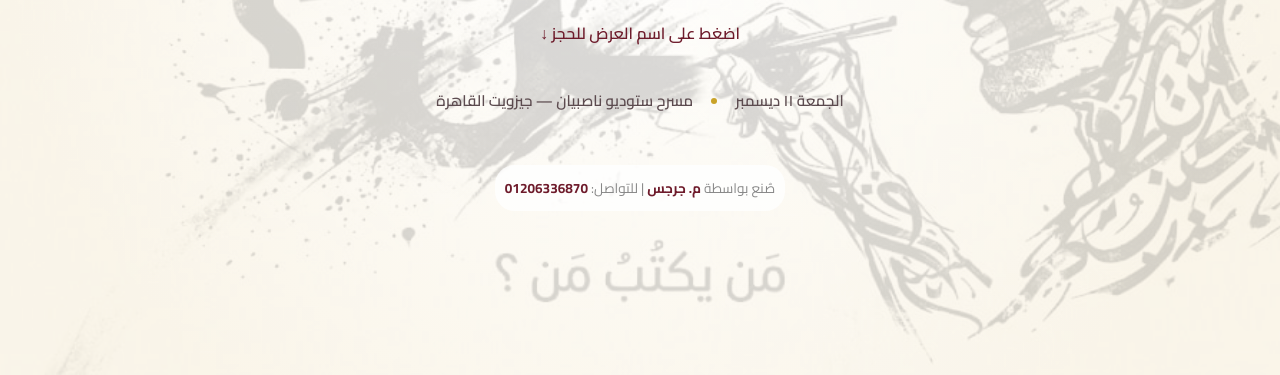
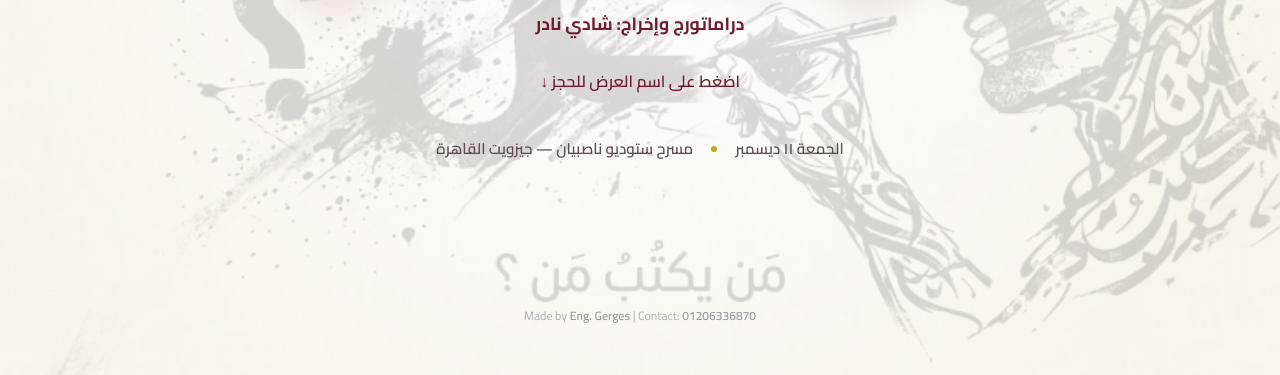
Before and after one commit to garges42/men-yaktub-men, a plain HTML site: page index.html in a window 1280 px wide. Shown: the part 425-800 px from the top of the page. Drawn offline with Linux system fonts and the light colour scheme; no server answers; a web font is replaced by a local one.

Commit message:
Update index.html

```diff
--- a/index.html
+++ b/index.html
@@ -25,7 +25,7 @@
   #intro{background:#fff}
   #intro .bg{background-image:var(--intro-img);background-size:cover;opacity:.15;mix-blend-mode:multiply;}
   #intro::before{content:'';position:absolute;inset:0;z-index:-1;background:radial-gradient(circle at 50% 40%, rgba(255,255,255,.9) 0%, rgba(250,245,234,1) 80%);}
-  .intro-wrap{text-align:center;max-width:900px;margin-inline:auto}
+  .intro-wrap{text-align:center;max-width:900px;margin-inline:auto; display: flex; flex-direction: column; min-height: 100%; justify-content: center; position: relative;}
   .eyebrow{letter-spacing:.5em;font-size:.85rem;font-weight:600;color:var(--burgundy);opacity:.75;margin-bottom:18px;padding-right:.5em;}
   .title{font-family:'Aref Ruqaa',serif;font-weight:700;font-size:clamp(3.2rem, 15vw, 8.5rem);line-height:1.15;color:var(--burgundy);cursor:pointer;user-select:none;transition:transform .4s cubic-bezier(.2,.8,.2,1), color .3s;text-shadow:0 2px 0 rgba(255,255,255,.6),0 18px 40px rgba(110,27,43,.22);animation:float 5s ease-in-out infinite;}
   .title:hover{transform:scale(1.04);color:#8a2236}
@@ -37,17 +37,19 @@
   .info{margin-top:38px;display:flex;flex-wrap:wrap;gap:10px 18px;justify-content:center;align-items:center;font-size:.95rem;font-weight:600;color:#5c4b4f;}
   .info .dot{width:6px;height:6px;border-radius:50%;background:var(--gold);display:inline-block}
 
-  /* الكريدت بتاعك */
+  /* الكريدت بتاعك - تم تعديله ليكون خفيف وتحت خالص */
   .credit {
-    margin-top: 50px;
-    font-size: 0.85rem;
-    color: #888;
-    background: rgba(255,255,255,0.8);
-    padding: 10px;
-    border-radius: 20px;
-    display: inline-block;
+    position: absolute;
+    bottom: 20px;
+    left: 0;
+    right: 0;
+    font-size: 0.75rem;
+    color: #b0b0b0;
+    text-align: center;
+    direction: ltr;
   }
-  .credit a { color: var(--burgundy); font-weight: 700; text-decoration: none; }
+  .credit a { color: #999; font-weight: 600; text-decoration: none; }
+  .credit a:hover { color: var(--burgundy); }
 
   /* شاشة 2 */
   #booking{background:#1c1114}
@@ -109,6 +111,9 @@
 <section class="screen active" id="intro">
   <div class="bg"></div>
   <div class="wrap intro-wrap">
+
+    <!-- المحتوى الأساسي في النص -->
+    <div>
       <p class="eyebrow">عرض مسرحي</p>
       <h1 class="title" id="showTitle">من يكتب من</h1>
       <p class="director">دراماتورج وإخراج: شادي نادر</p>
@@ -116,10 +121,11 @@
       <div class="info">
         <span>الجمعة ١١ ديسمبر</span><span class="dot"></span><span>مسرح ستوديو ناصبيان — جيزويت القاهرة</span>
       </div>
+    </div>
 
-    <!-- الكريدت بتاعك هنا -->
+    <!-- الكريدت بتاعك تحت خالص وبالإنجليزي -->
     <div class="credit">
-      صُنع بواسطة <a href="https://wa.me/201206336870" target="_blank">م. جرجس</a> | للتواصل: <a href="https://wa.me/201206336870" target="_blank">01206336870</a>
+      Made by <a href="https://wa.me/201206336870" target="_blank">Eng. Gerges</a> | Contact: <a href="https://wa.me/201206336870" target="_blank">01206336870</a>
     </div>
 
   </div>
@@ -224,7 +230,6 @@
 </section>
 
 <script>
-  // الرقم الجديد للواتساب
   const WHATSAPP_NUMBER = '201092969387';
   const API_URL = "https://script.google.com/macros/s/AKfycbx75Q-3hNPmjrWrFxvK0VNtUB3Z2m27EDqUeKOcQADoyDYup5zczrZtOOpw1M-gxun_/exec";
 
@@ -235,7 +240,6 @@
 
   const state = { name:'', phone:'', show:null, bookingCode: '', qty: 1 };
 
-  // إخفاء الأرقام وعرض كلمة "عدد محدود" لتحفيز البيع
   async function fetchCounts() {
     try {
       const res = await fetch(API_URL);
```
Lines whose indentation alone changed are shown as unchanged.
